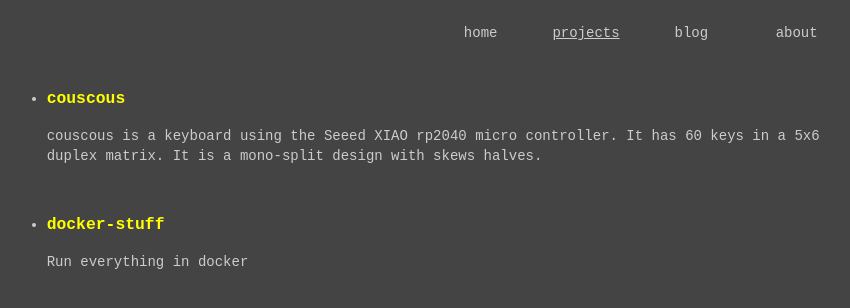
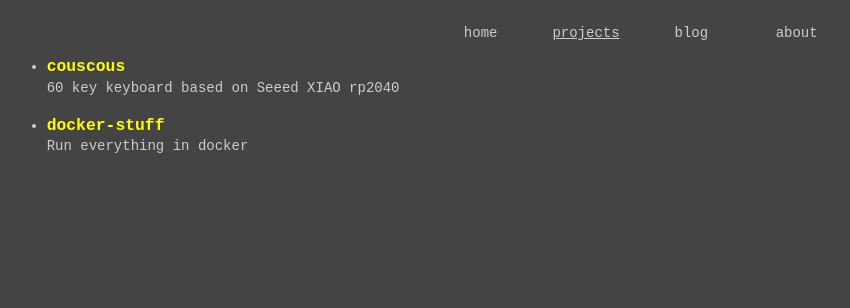
Before and after one commit to qwelyt/qwelyt.github.io, a Jekyll site: the page built from projects.html, in a window 1280 px wide. Shown: the top 308 px of the page, without its empty margins (212-1062 px from the left). Built offline with Jekyll 4.4.1, drawn with Linux system fonts in a browser that asks for light colours.

Commit message:
Add oneliner to projects

```diff
--- a/Gemfile
+++ b/Gemfile
@@ -3,4 +3,3 @@
 source "https://rubygems.org"
 
 gem "jekyll"
-gem "htmlproofer"
--- a/_layouts/project.html
+++ b/_layouts/project.html
@@ -2,6 +2,7 @@
 layout: default
 ---
 <h1><a href="{{ page.repo }}">{{page.title}}</a></h1>
+{{page.one_liner}}
 
 {{ content }}
 
--- a/_projects/couscous.md
+++ b/_projects/couscous.md
@@ -3,6 +3,7 @@
 title: couscous
 tag_name: couscous
 repo: https://github.com/qwelyt/couscous
+one_liner: 60 key keyboard based on Seeed XIAO rp2040
 ---
 couscous is a keyboard using the Seeed XIAO rp2040 micro controller. It has 60 keys in a 5x6  duplex matrix. It is a mono-split design with skews halves.
 
--- a/_sass/main.scss
+++ b/_sass/main.scss
@@ -28,6 +28,10 @@
 p { margin: 1rem 0; }
 
 li { margin: 0.4rem 0; }
+
+li h3 {
+  margin-top: 1rem;
+}
 
 img {
   max-width: 90%;
--- a/projects.html
+++ b/projects.html
@@ -6,7 +6,7 @@
   {% for project in site.projects %}
     <li>
       <h3><a href="{{ project.url }}">{{ project.title }}</a></h3>
-      {{ project.excerpt }}
+      {{ project.one_liner }}
     </li>
   {% endfor %}
 </ul>
```
Also changed, not shown: _projects/docker-stuff.md (+1 -2 lines).
